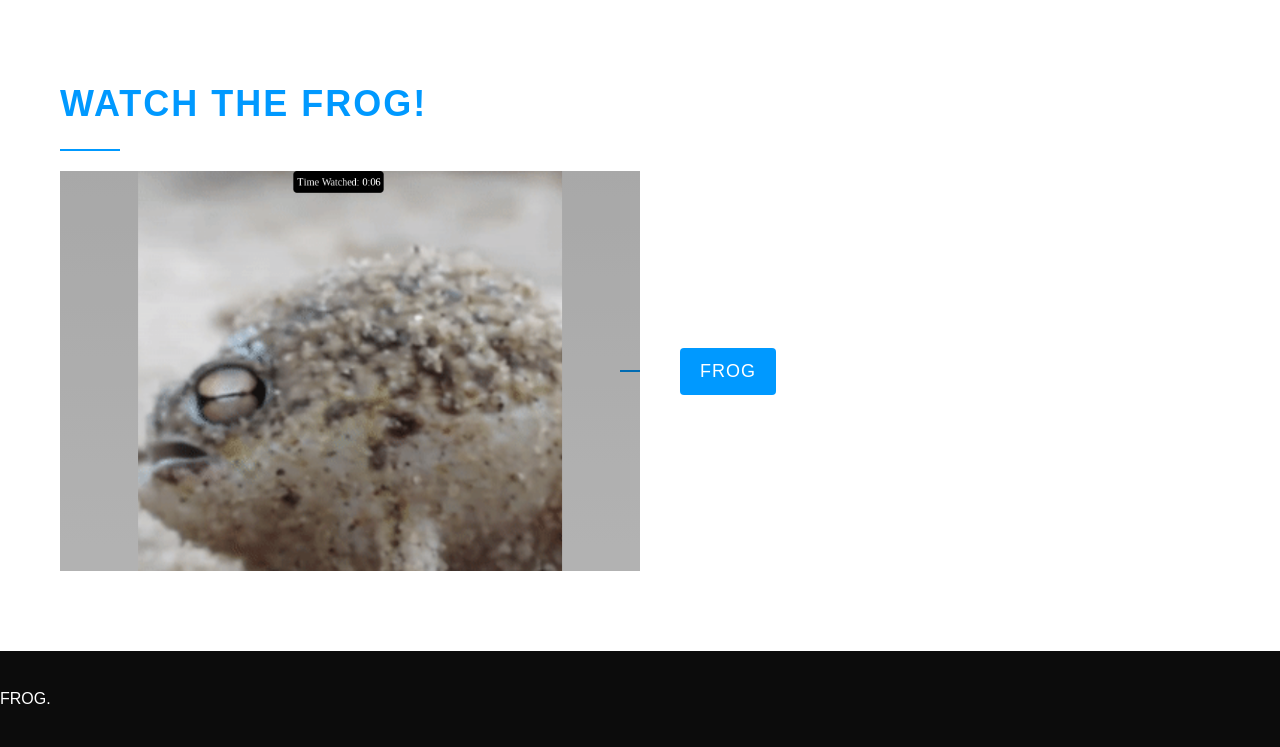
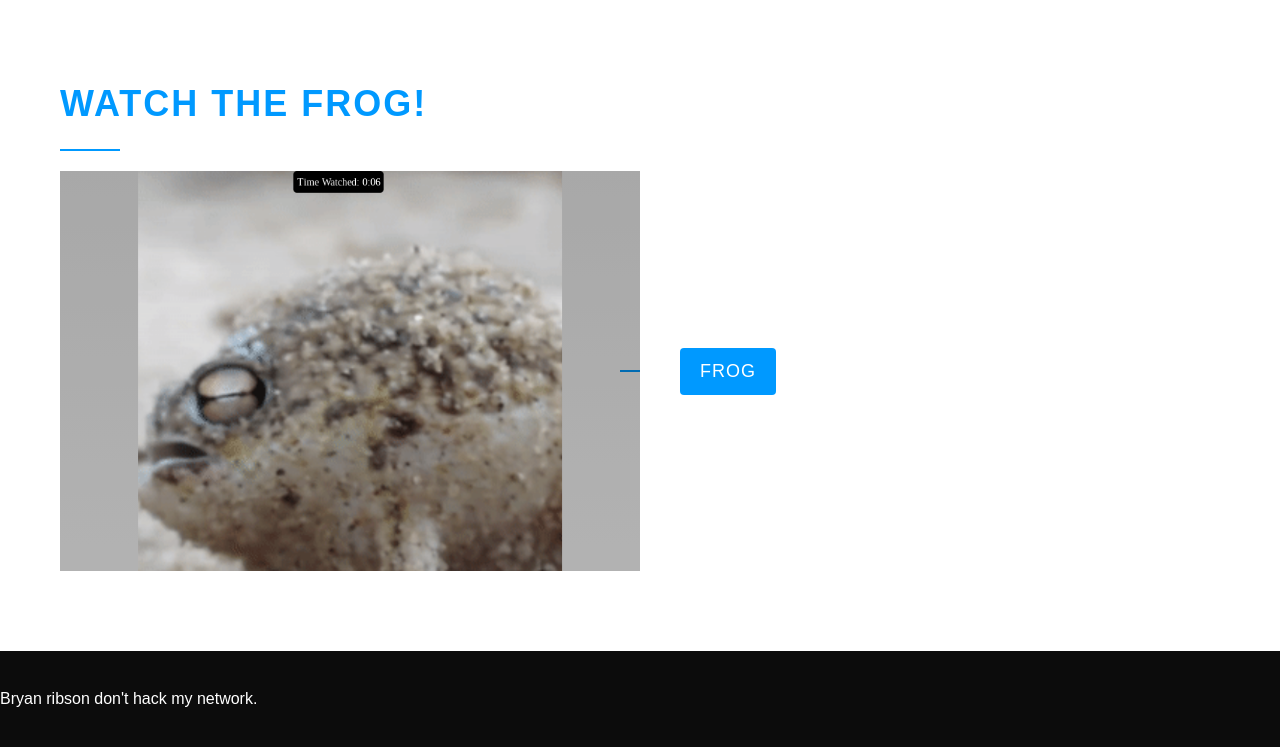
Before and after one commit to hewocheesecake/home, a plain HTML site: page index.html in a window 1280 px wide. Shown: the part 697-1444 px from the top of the page. Drawn offline with Linux system fonts and the light colour scheme.

Commit message:
Update index.html

```diff
--- a/index.html
+++ b/index.html
@@ -47,7 +47,7 @@
   </main>
 
   <footer>
-    <p> FROG.</p>
+    <p> Bryan ribson don't hack my network.</p>
   </footer>
 </body>
 
```
